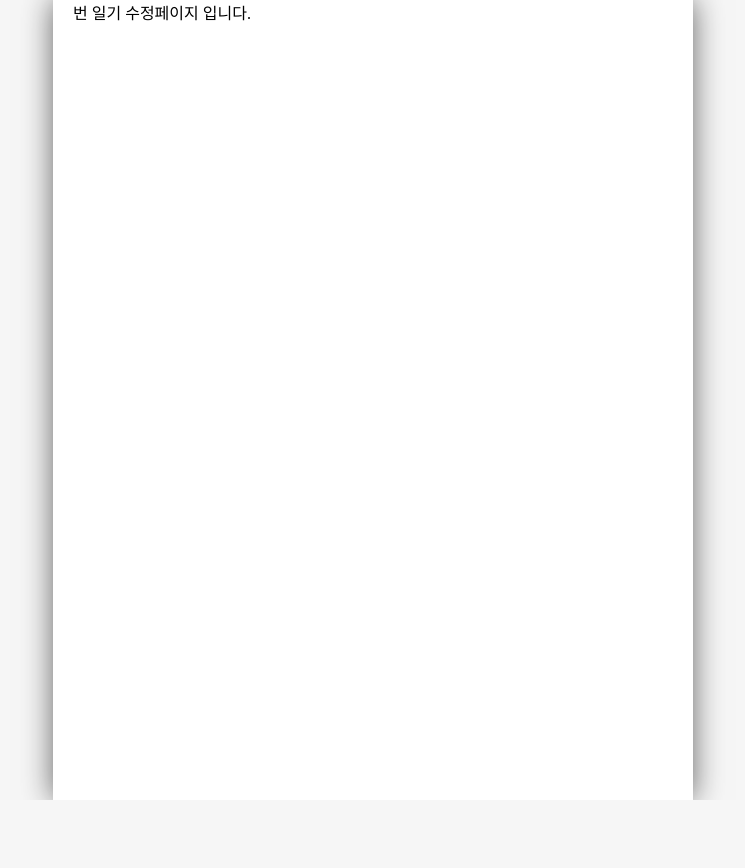
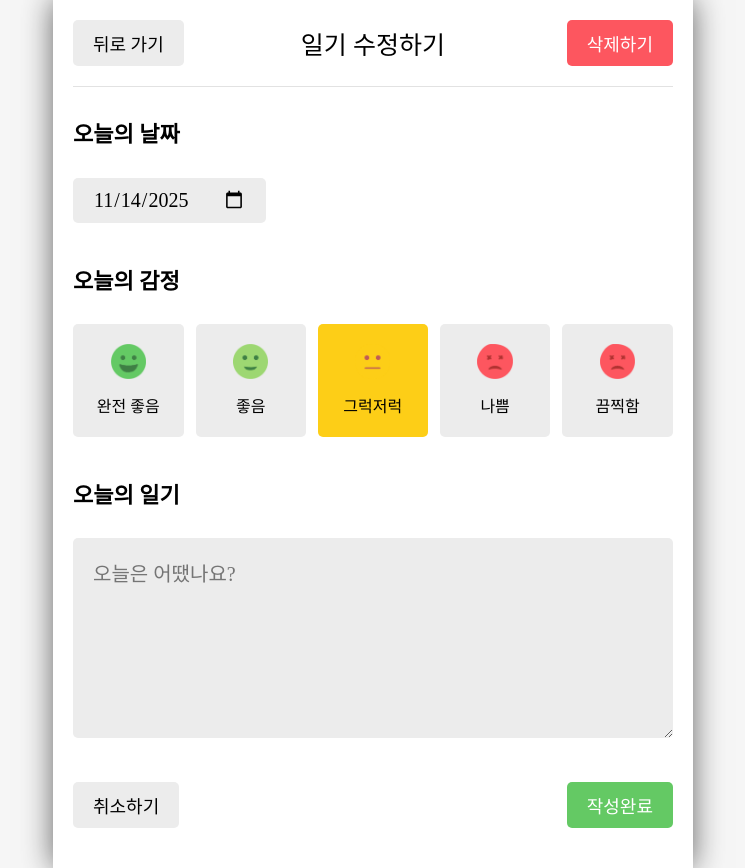
Before and after one commit to ByungJae-Lee/emotion_diary, a React (Vite) app: page /edit in a window 1280 px wide. Shown: the whole page, without its empty margins (267-1012 px from the left). Before the commit the page ends 800 px from the top, so only its background shows below. Built offline with nearby package versions, Linux system fonts and the light colour scheme; a web font is replaced by a local one.

Commit message:
add_edit page

```diff
--- a/src/pages/Edit.jsx
+++ b/src/pages/Edit.jsx
@@ -1,9 +1,34 @@
-import React from 'react';
-import { useParams } from 'react-router-dom';
+import { useParams, useNavigate } from 'react-router-dom';
+import Header from '../components/Header';
+import Button from '../components/Button';
+import Editor from '../components/Editor';
+import { useContext } from 'react';
+import { DiaryDispatchContext } from '../App';
 
 const Edit = () => {
   const params = useParams();
-  return <div>{params.id}번 일기 수정페이지 입니다.</div>;
+  const nav = useNavigate();
+  const { onDelete } = useContext(DiaryDispatchContext);
+
+  const onClickDelete = () => {
+    if (window.confirm('일기를 정말 삭제하겠습니까?')) {
+      onDelete(params.id);
+      nav('/', { replace: true });
+    }
+  };
+
+  return (
+    <div>
+      <Header
+        title={'일기 수정하기'}
+        leftChild={<Button onClick={() => nav(-1)} text={'뒤로 가기'} />}
+        rightChild={
+          <Button onClick={onClickDelete} text={'삭제하기'} type={'NEGATIVE'} />
+        }
+      />
+      <Editor />
+    </div>
+  );
 };
 
 export default Edit;
```
